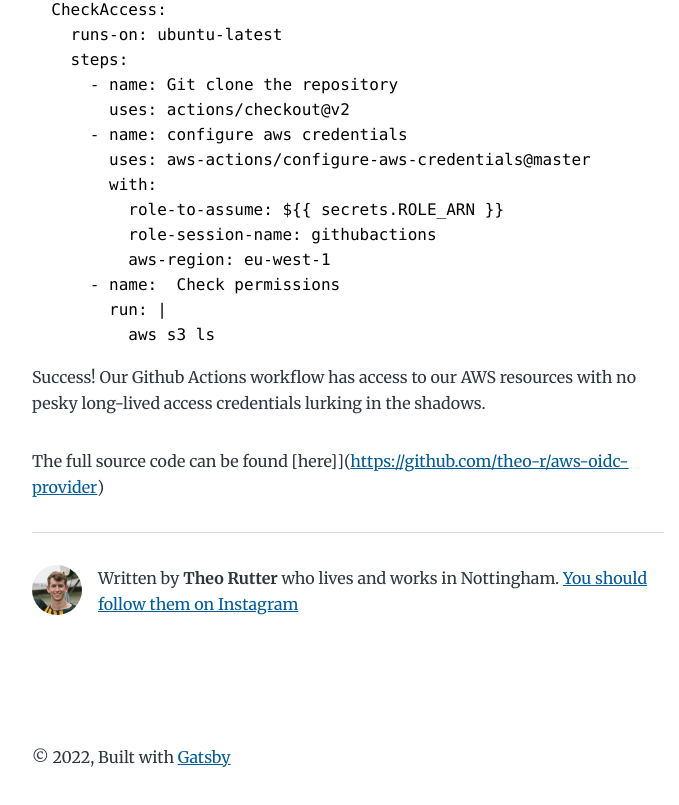
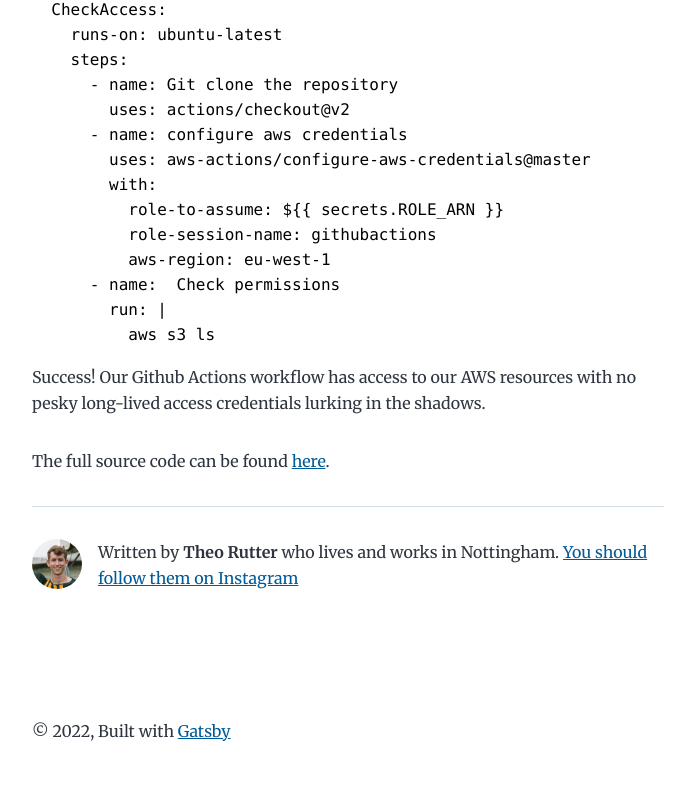
Before and after one commit to theo-r/theorutter.com, a Gatsby site in the folder web/: page /secretless-deployments/ in a window 1280 px wide. Shown: the part 2809-3614 px from the top of the page, without its empty margins (292-971 px from the left). Built offline with nearby package versions, Linux system fonts and the light colour scheme; Gatsby itself is replaced by a stand-in of ours; some packages are replaced by stand-ins of ours; code samples lack their colours.

Commit message:
Fix typo

```diff
--- a/web/content/blog/secretless-deployments/index.md
+++ b/web/content/blog/secretless-deployments/index.md
@@ -123,4 +123,4 @@ jobs:
 Success! Our Github Actions workflow has access to our AWS resources with
 no pesky long-lived access credentials lurking in the shadows.
 
-The full source code can be found [here]](https://github.com/theo-r/aws-oidc-provider)
+The full source code can be found [here](https://github.com/theo-r/aws-oidc-provider).
```
